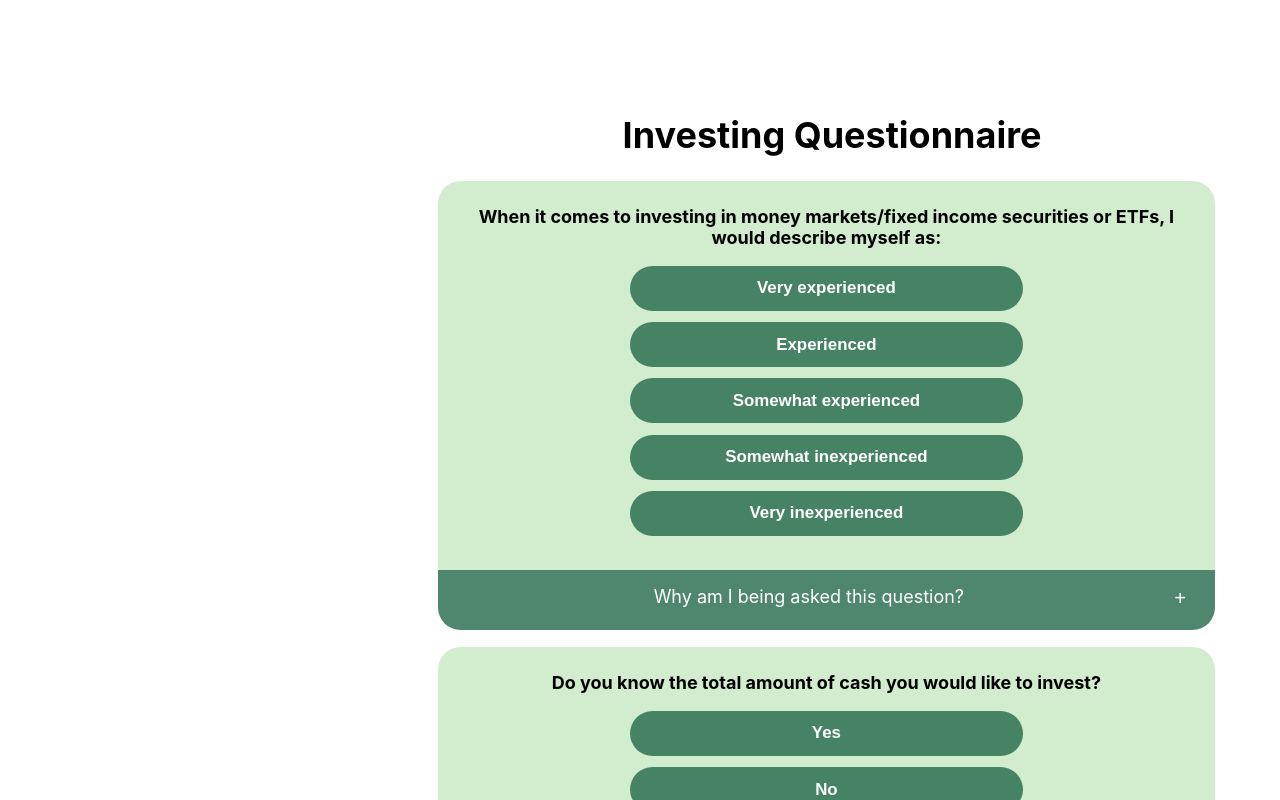
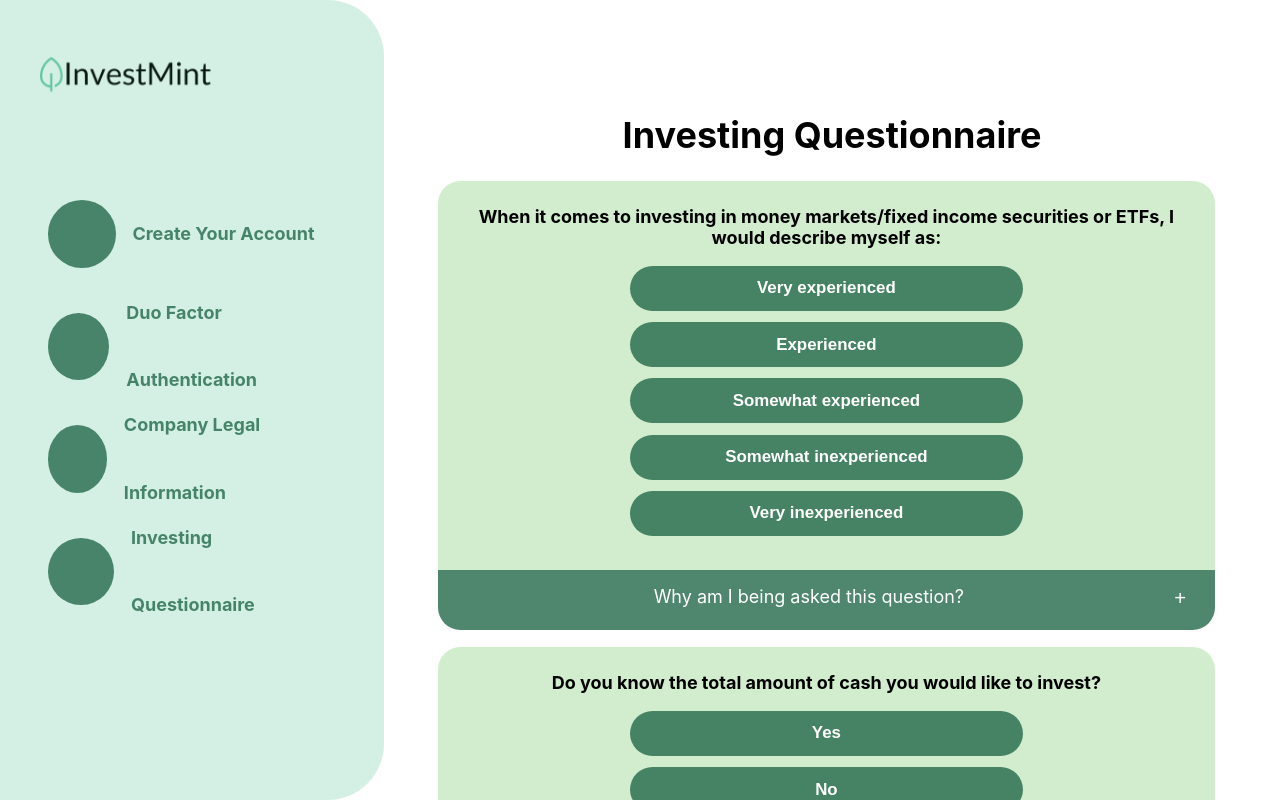
Before and after one commit to InvestMint-Dev/InvestMint-UI, a React (Create React App) app: page /create-account-4 in a window 1280 px wide. Shown: the top 800 px of the page. Built offline with nearby package versions, Linux system fonts and the light colour scheme; no server answers.

Commit message:
putting sidebar in create-account-page-4

```diff
--- a/src/pages/create-account-page/create-account-page-4/create-account-page-4.js
+++ b/src/pages/create-account-page/create-account-page-4/create-account-page-4.js
@@ -1,7 +1,10 @@
 import React, { useState, forwardRef, useImperativeHandle } from 'react';
+import './create-account-page-4.css';
+
+import { handleKeyDown } from '../../../utils/utils';
 import { validateInvestingQuestionnaire } from '../../../validators/validators';
-import './create-account-page-4.css';
-import { handleKeyDown } from '../../../utils/utils';
+
+import { CreateAccountSidebar } from '../create-account-sidebar/create-account-sidebar';
 import chart from '../../../assets/images/create-account-page/page-4-chart.png';
 
 export const CreateAccountPage4 = forwardRef((props, ref) => {
@@ -54,6 +57,9 @@ export const CreateAccountPage4 = forwardRef((props, ref) => {
 
 
     return (
+        <div>
+            <CreateAccountSidebar currentPage={4}/>
+
             <div className='page-4-container'>
                 <h1 className='form-heading'>Investing Questionnaire</h1>
 
@@ -436,5 +442,6 @@ export const CreateAccountPage4 = forwardRef((props, ref) => {
                     </button>
                 </div>
             </div>
+        </div>
     );
 });
```
Lines whose indentation alone changed are shown as unchanged.
